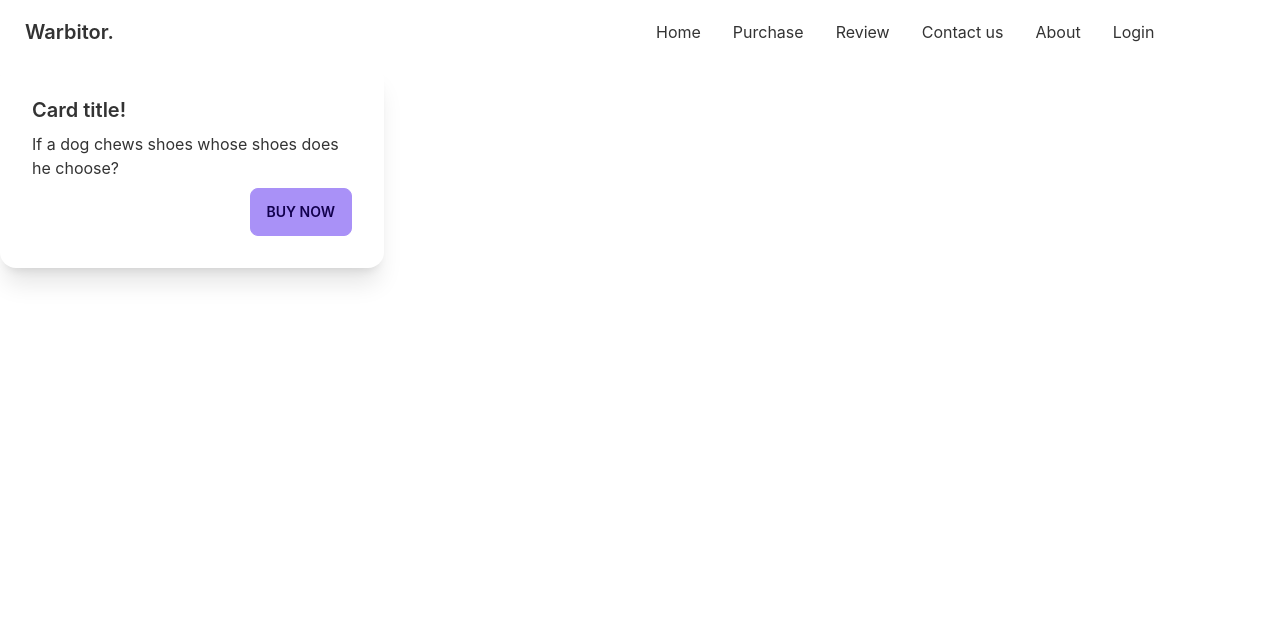
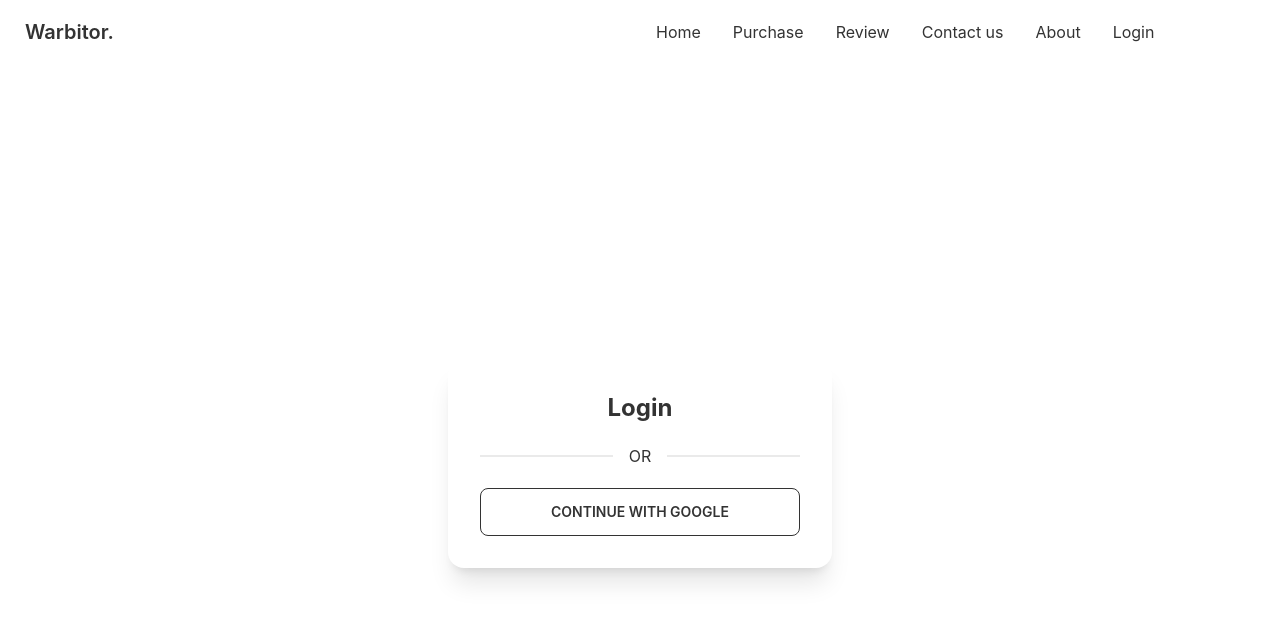
Before and after one commit to WahidaAkhter/manufacturer-website-server-site, a React (Create React App) app: page /login in a window 1280 px wide. Shown: the top 622 px of the page. Built offline with nearby package versions, Linux system fonts and the light colour scheme.

Commit message:
registration working

```diff
--- a/package.json
+++ b/package.json
@@ -13,6 +13,7 @@
     "react-day-picker": "^8.0.5",
     "react-dom": "^18.1.0",
     "react-firebase-hooks": "^5.0.3",
+    "react-hook-form": "^7.31.2",
     "react-router-dom": "^6.3.0",
     "react-scripts": "5.0.1",
     "web-vitals": "^2.1.4"
--- a/src/Components/Login/Login.js
+++ b/src/Components/Login/Login.js
@@ -1,16 +1,29 @@
 import React from 'react'
+import { useSignInWithGoogle } from 'react-firebase-hooks/auth';
+import auth from '../../firebase.init';
+import { useForm } from "react-hook-form";
+
 
 const Login = () => {
+  const [signInWithGoogle, gUser, gLoading, gError] = useSignInWithGoogle(auth);
+
+
+
   return (
-        <div class="card w-96 bg-base-100 shadow-xl">
-        <div class="card-body">
-          <h2 class="card-title">Card title!</h2>
-          <p>If a dog chews shoes whose shoes does he choose?</p>
-          <div class="card-actions justify-end">
-            <button class="btn btn-primary">Buy Now</button>
-          </div>
-        </div>
-      </div>
+
+       <div className='flex h-screen justify-center items-center'>
+                <div class="card w-96 bg-base-100 shadow-xl">
+              <div class="card-body">
+                <h2 class="text-center text-2xl font-bold">Login</h2>
+                <div className="divider">OR</div>
+                <button
+                    onClick={() => signInWithGoogle()}
+                    class="btn btn-outline">
+                      Continue With Google
+                </button>
+              </div>
+            </div>
+       </div>
   )
 }
 
```
Also changed, not shown: 1 other file (tests, documents, lock files or other folders).
